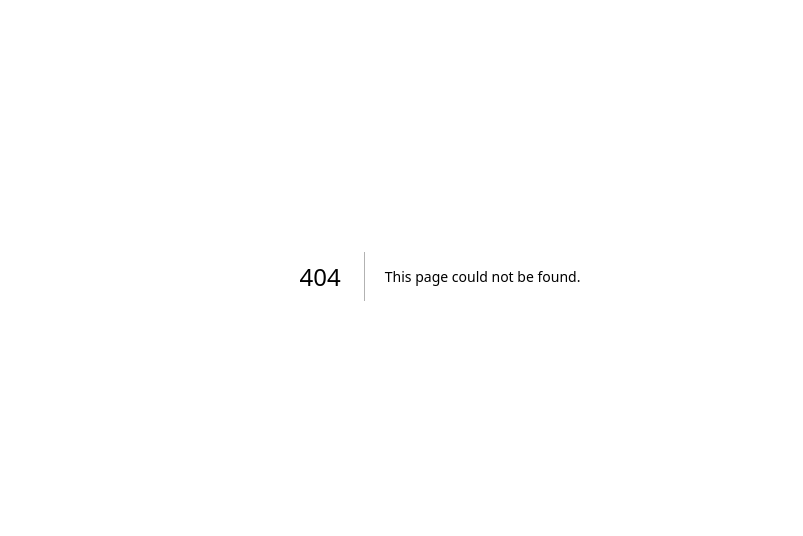
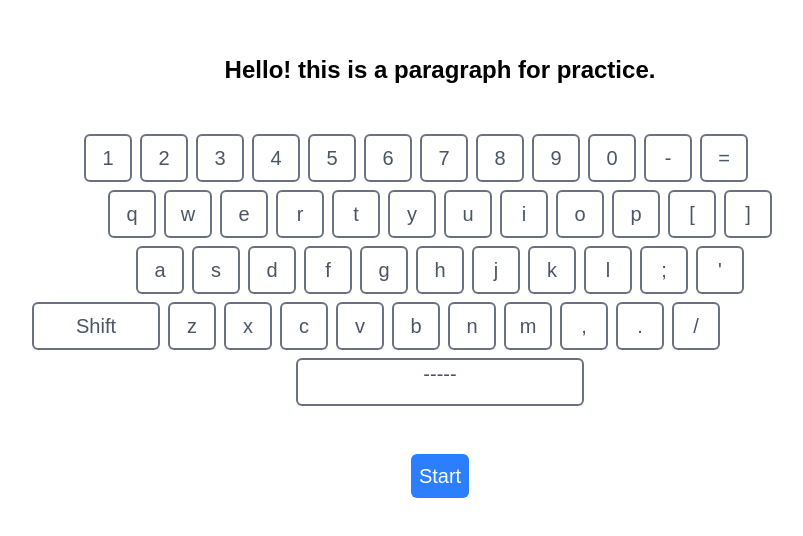
Before and after one commit to ErfanGh83/10fingertyping, a Next.js app: page /practice in a window 1280 px wide. Before the commit this address had no page. Shown: the part 124-660 px from the top of the page, without its empty margins (200-1003 px from the left). Built offline with nearby package versions, Linux system fonts and the light colour scheme.

Commit message:
feat: keyaboard guide works fine

```diff
--- a/public/api.ts
+++ b/public/api.ts
@@ -1,4 +1,20 @@
-export const keys = [
+export const keysList = [
+  // Number row (1 → 0 + symbols)
+  [
+    { key: '1', alt: '!' },
+    { key: '2', alt: '@' },
+    { key: '3', alt: '#' },
+    { key: '4', alt: '$' },
+    { key: '5', alt: '%' },
+    { key: '6', alt: '^' },
+    { key: '7', alt: '&' },
+    { key: '8', alt: '*' },
+    { key: '9', alt: '(' },
+    { key: '0', alt: ')' },
+    { key: '-', alt: '_' },
+    { key: '=', alt: '+' },
+  ],
+
   // Row 1 (Q → P)
   [
     { key: 'q', alt: 'Q' },
@@ -44,3 +60,7 @@ export const keys = [
     { key: '/', alt: '?' },
   ],
 ];
+
+
+
+export const exampleParagraph1 = 'Hello! this is a paragraph for practice.'
--- a/src/app/page.tsx
+++ b/src/app/page.tsx
@@ -3,7 +3,7 @@ export default function Home() {
     <div
       className="w-screen h-screen bg-white text-black"
     >
-      Home
+
     </div>
   );
 }
--- /dev/null
+++ b/src/app/practice/page.tsx
@@ -0,0 +1,129 @@
+"use client"
+
+import React, { useEffect, useState } from 'react'
+import KeyContainer from '@/components/KeyContainer'
+import { exampleParagraph1 } from '../../../public/api'
+import { keysList } from '../../../public/api'
+import { useKeyPress } from '@/hooks/useKeyPress'
+import { compareKeys, isUsingAlt, returnNextCharByIndex } from '@/utils'
+import SpaceBarContainer from '@/components/SpaceBarContainer'
+import ShiftContainer from '@/components/ShiftContainer'
+
+const Page = () => {
+
+    const pressedKey = useKeyPress()
+    const [nextChar, setNextChar] = useState<string | null>(null)
+    const [wrongKeyPressed, setWrongKeyPressed] = useState(false)
+    const [shiftIsNeeded, setShiftIsNeeded] = useState(false)
+    const [index, setIndex] = useState<number>(0)
+    const [paragraph, setParagraph] = useState<string | null>(null)
+    const [finished, setFinished] = useState<boolean>(false)
+    const [started, setStarted] = useState<boolean>(false)
+    const [running, setRunning] = useState<boolean>(false)
+
+    useEffect(() => {
+        setParagraph(exampleParagraph1)
+    }, [])
+
+    useEffect(() => {
+        if (paragraph) {
+            setNextChar(paragraph[0])
+            setIndex(0)
+            setRunning(true)
+        }
+        // eslint-disable-next-line react-hooks/exhaustive-deps
+    }, [started])
+
+    useEffect(() => {
+        if(!started && pressedKey === ' ') {
+            setStarted(true)
+        }
+
+        if (nextChar && pressedKey) {
+            if (compareKeys(nextChar, pressedKey) === false) {
+                if (pressedKey !== "Shift") {
+                    setWrongKeyPressed(true);
+                }
+            }
+            else {
+                setWrongKeyPressed(false)
+                setIndex(prev => prev + 1)
+            }
+        }
+
+        // eslint-disable-next-line react-hooks/exhaustive-deps
+    }, [pressedKey])
+
+    useEffect(() => {
+        setShiftIsNeeded(false)
+
+        if (paragraph) {
+            const nextCharacter = returnNextCharByIndex(paragraph, index)
+            if (nextCharacter) {
+                setNextChar(nextCharacter)
+            }
+            else {
+                setFinished(true)
+            }
+        }
+        // eslint-disable-next-line react-hooks/exhaustive-deps
+    }, [index])
+
+    useEffect(() => {
+        if (nextChar && isUsingAlt(nextChar)) {
+            setShiftIsNeeded(true)
+        }
+    }, [nextChar])
+
+    return (
+        <div
+            className='w-screen h-screen bg-white text-black'
+        >
+            <div
+                className='size-full flex flex-col items-center justify-center gap-12'
+            >
+                <h2 className='text-2xl text-black font-semibold'>{exampleParagraph1}</h2>
+
+                <div
+                    className='w-fit flex flex-col gap-2 items-center justify-center'
+                >
+                    {
+                        keysList.map((keysRow, index) => (
+
+                            <div key={index} className={`w-fit flex flex-row gap-2 items-center justify-center ${
+                                index === 3 ? 'mr-32' : index === 0 ? 'mr-12' : ''
+                            }`}>
+                                <>
+                                    {
+                                        index === 3 && <ShiftContainer shiftIsNeeded={shiftIsNeeded} />
+                                    }
+                                    {
+                                        keysRow.map((key) => (
+                                            <KeyContainer key={key.key} keyText={key.key} alt={nextChar === key.alt ? key.alt : null} isNext={(key.key.toLowerCase() === nextChar?.toLowerCase() || key.alt === nextChar)} pressedWrong={wrongKeyPressed && (key.key.toLowerCase() === nextChar?.toLowerCase() || key.alt === nextChar)} />
+                                        ))
+                                    }
+                                </>
+                            </div>
+                        ))
+                    }
+
+                    <div className='size-fit'>
+                        <SpaceBarContainer isNext={nextChar === ' '} pressedWrong={wrongKeyPressed && nextChar === ' '} />
+                    </div>
+                </div>
+                <button
+                    onClick={() => setStarted(!started)}
+                    className={`size-fit p-2 rounded-md text-xl text-white cursor-pointer ${
+                            started ? 'bg-red-500 hover:bg-red-600' : 'bg-blue-500 hover:bg-blue-600'
+                        }`}
+                >
+                    {
+                        started ? 'Stop' : 'Start'
+                    }
+                </button>
+            </div>
+        </div>
+    )
+}
+
+export default Page
--- /dev/null
+++ b/src/components/KeyContainer.tsx
@@ -0,0 +1,28 @@
+import React from 'react'
+
+type Props = {
+    keyText: string,
+    alt?: string | null,
+    isNext: boolean,
+    pressedWrong: boolean
+}
+
+const KeyContainer = ({ keyText, alt, isNext, pressedWrong }: Props) => {
+
+
+    return (
+        <button
+            className={`size-12 flex items-center justify-center text-xl rounded-md relative
+                ${pressedWrong ? 'border-red-500 text-red-500 border-4 font-bold' : isNext ? 'border-blue-500 text-blue-500 border-4 font-bold' : 'border-gray-500 text-gray-600 border-2'}`}
+        >
+            {alt ? alt : keyText}
+
+            {
+                alt &&
+                <p className='absolute z-10 bottom-0 right-0 text-xs m-1'>{keyText}</p>
+            }
+        </button>
+    )
+}
+
+export default KeyContainer
--- /dev/null
+++ b/src/components/ShiftContainer.tsx
@@ -0,0 +1,17 @@
+type Props = {
+    shiftIsNeeded: boolean
+}
+
+const ShiftContainer = ({ shiftIsNeeded }: Props) => {
+
+    return (
+        <button
+            className={`h-12 w-32 flex items-center justify-center text-xl rounded-md
+                ${shiftIsNeeded ? 'border-blue-500 text-blue-500 border-4 font-bold' : 'border-gray-500 text-gray-600 border-2'}`}
+        >
+            Shift
+        </button>
+    )
+}
+
+export default ShiftContainer
--- /dev/null
+++ b/src/components/SpaceBarContainer.tsx
@@ -0,0 +1,18 @@
+type Props = {
+    isNext: boolean,
+    pressedWrong: boolean
+}
+
+const SpaceBarContainer = ({ isNext, pressedWrong }: Props) => {
+
+    return (
+        <button
+            className={`h-12 w-72 flex items-start justify-center text-xl rounded-md
+                ${pressedWrong ? 'border-red-500 text-red-500 border-4' : isNext ? 'border-blue-500 text-blue-500 border-4' : 'border-gray-500 text-gray-600 border-2'}`}
+        >
+            -----
+        </button>
+    )
+}
+
+export default SpaceBarContainer
--- /dev/null
+++ b/src/hooks/useKeyPress.ts
@@ -0,0 +1,27 @@
+"use client"
+
+import { useEffect, useState } from "react";
+
+export const useKeyPress = () => {
+  const [pressedKey, setPressedKey] = useState<string | null>(null);
+
+  useEffect(() => {
+    const handleKeyDown = (e: KeyboardEvent) => {
+      setPressedKey(e.key);
+    };
+
+    const handleKeyUp = () => {
+      setPressedKey(null);
+    };
+
+    window.addEventListener("keydown", handleKeyDown);
+    window.addEventListener("keyup", handleKeyUp);
+
+    return () => {
+      window.removeEventListener("keydown", handleKeyDown);
+      window.removeEventListener("keyup", handleKeyUp);
+    };
+  }, []);
+
+  return pressedKey;
+};
--- /dev/null
+++ b/src/utils.ts
@@ -0,0 +1,28 @@
+import { keysList } from "../public/api";
+
+const compareKeys = (key1: string, key2: string) => {
+
+    return key1 === key2
+}
+
+const returnNextCharByIndex = (context: string, index: number) => {
+
+    if (index < 0 || index >= context.length) return null;
+    return context[index];
+};
+
+const isUsingAlt = (char: string) => {
+
+    for(let i = 0; i < keysList.length; i++) {
+        for(let j = 0; j < keysList[i].length; j++) {
+            if(char === keysList[i][j].alt) {
+                return true
+            }
+        }
+    }
+
+    return false
+}
+
+
+export { compareKeys, returnNextCharByIndex, isUsingAlt }
```
